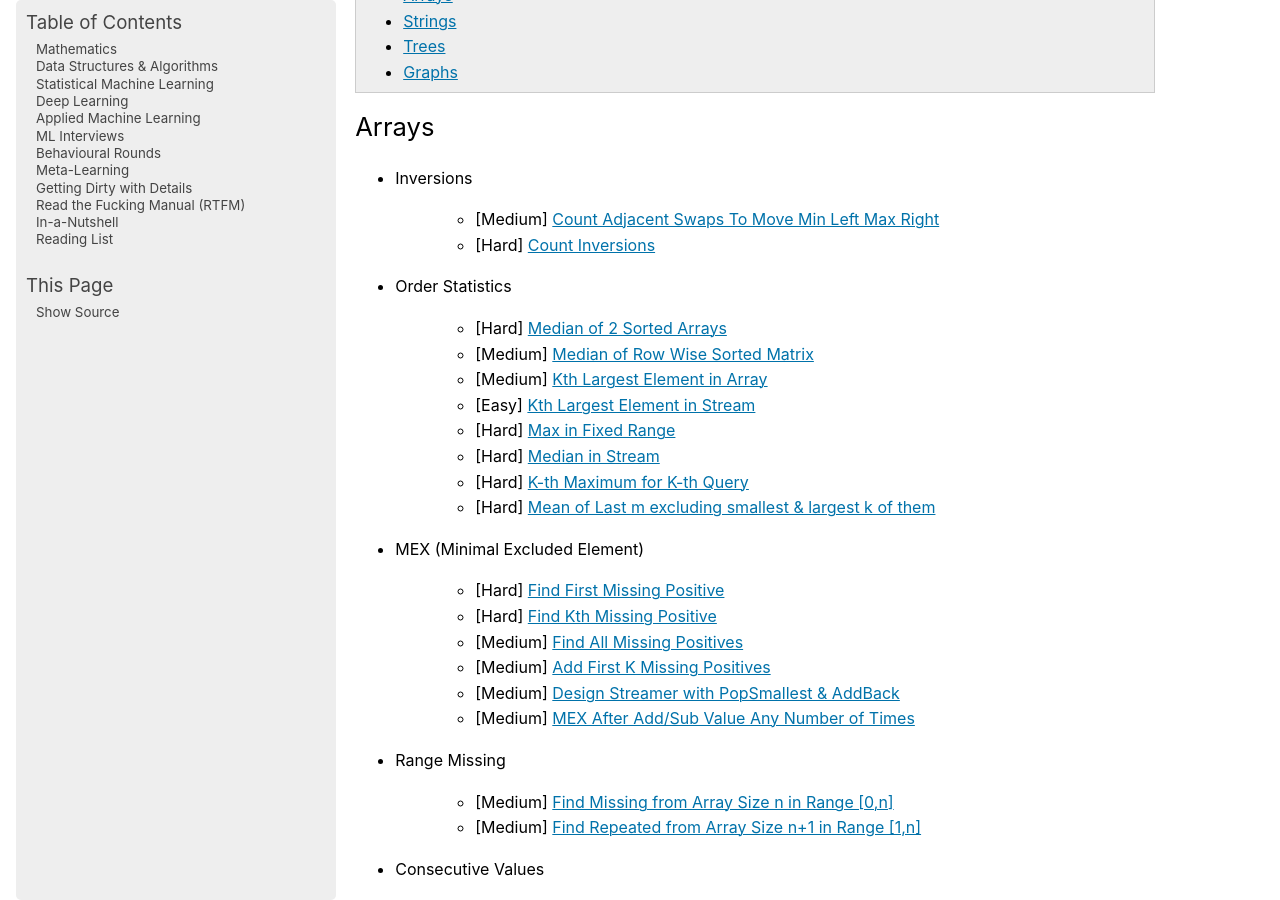
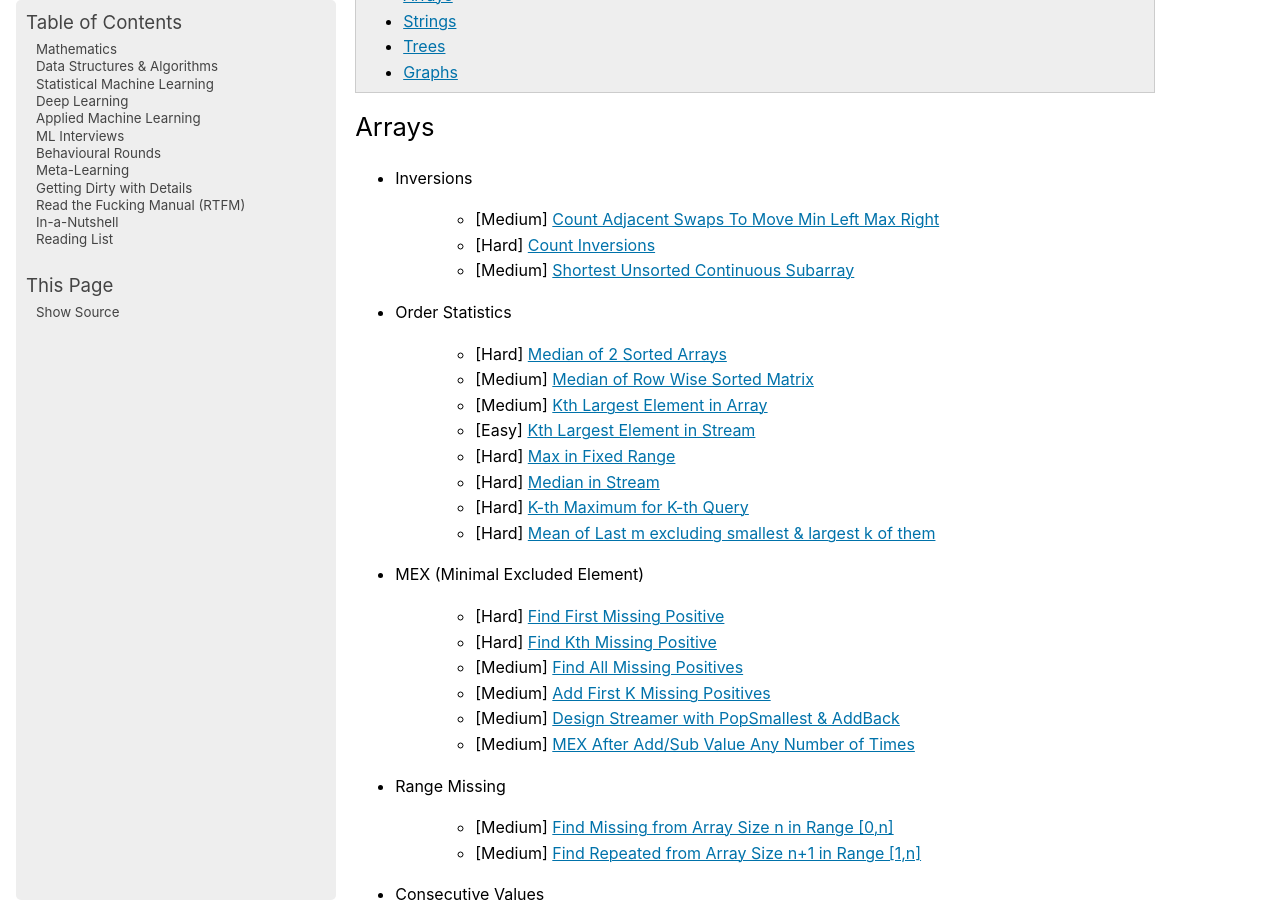
Before and after one commit to uselesstechjunks/leetcode, a Sphinx documentation site: the page built from docs/source/dsa/qb.rst, in a window 1280 px wide and 900 px high, scrolled down 495 px. Built offline with Sphinx 7.4.7, drawn with Linux system fonts in a browser that asks for light colours; pages that are not in the unit, such as notebooks, are missing from menus; some of the changed text lies outside the part shown.

Commit message:
Update qb.rst

```diff
--- a/docs/source/dsa/qb.rst
+++ b/docs/source/dsa/qb.rst
@@ -20,6 +20,7 @@ Arrays
 
 	- [Medium] `Count Adjacent Swaps To Move Min Left Max Right <https://leetcode.com/problems/minimum-adjacent-swaps-to-make-a-valid-array/description/>`_
 	- [Hard] `Count Inversions <https://leetcode.com/problems/count-of-smaller-numbers-after-self/description/>`_
+	- [Medium] `Shortest Unsorted Continuous Subarray <https://leetcode.com/problems/shortest-unsorted-continuous-subarray/description/>`_
 - Order Statistics
 
 	- [Hard] `Median of 2 Sorted Arrays <https://leetcode.com/problems/median-of-two-sorted-arrays/description/?envType=problem-list-v2&envId=divide-and-conquer>`_
```
Also changed, not shown: other parts of docs/source/dsa/qb.rst (+1 -0 lines).
